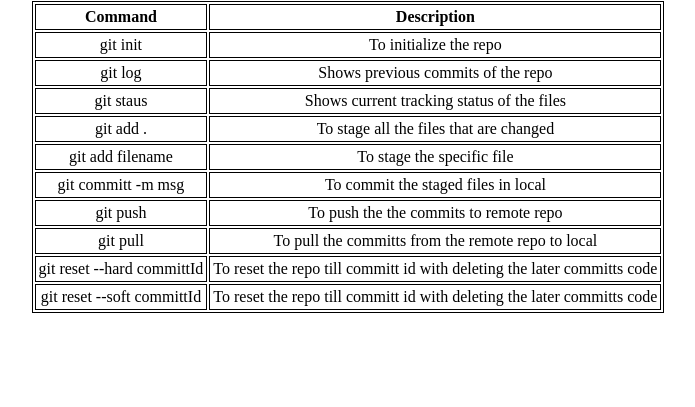
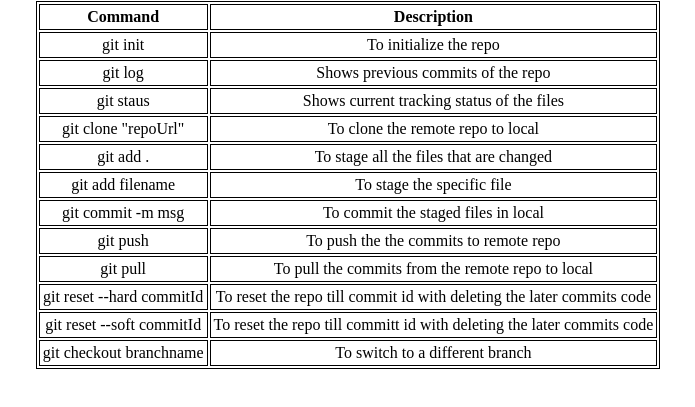
Before and after one commit to ajithk404/vcs, a plain HTML site: page commands.html in a window 1280 px wide. Shown: the part 137-544 px from the top of the page, without its empty margins (292-987 px from the left). Drawn offline with Linux system fonts and the light colour scheme.

Commit message:
few changes

```diff
--- a/commands.html
+++ b/commands.html
@@ -30,6 +30,8 @@
         <td>Shows previous commits of the repo</td>
         </tr>
         <tr><td>git staus</td><td>Shows current tracking status of the files</td></tr>
+        <tr><td>git clone "repoUrl"</td><td>To clone the remote repo to local</td></tr>
+
         <tr><td>git add .</td>
             <td>To stage all the files that are changed</td></tr>
         <tr>
@@ -42,7 +44,7 @@
         </tr>
         <tr>
             <td>
-                git committ -m msg
+                git commit -m msg
             </td>
             <td>
                 To commit the staged files in local
@@ -57,16 +59,20 @@
                 git pull
             </td>
             <td>
-                To pull the committs from the remote repo to local
+                To pull the commits from the remote repo to local
             </td>
         </tr>
         <tr>
-            <td>git reset --hard committId</td>
-            <td>To reset the repo till committ id with deleting the later committs code</td>
+            <td>git reset --hard commitId</td>
+            <td>To reset the repo till commit id with deleting the later commits code</td>
         </tr>
         <tr>
-            <td>git reset --soft committId</td>
-            <td>To reset the repo till committ id with deleting the later committs code</td>
+            <td>git reset --soft commitId</td>
+            <td>To reset the repo till committ id with deleting the later commits code</td>
+        </tr>
+        <tr>
+            <td>git checkout branchname</td>
+            <td>To switch to a different branch</td>
         </tr>
     </table>
 </body>
```
